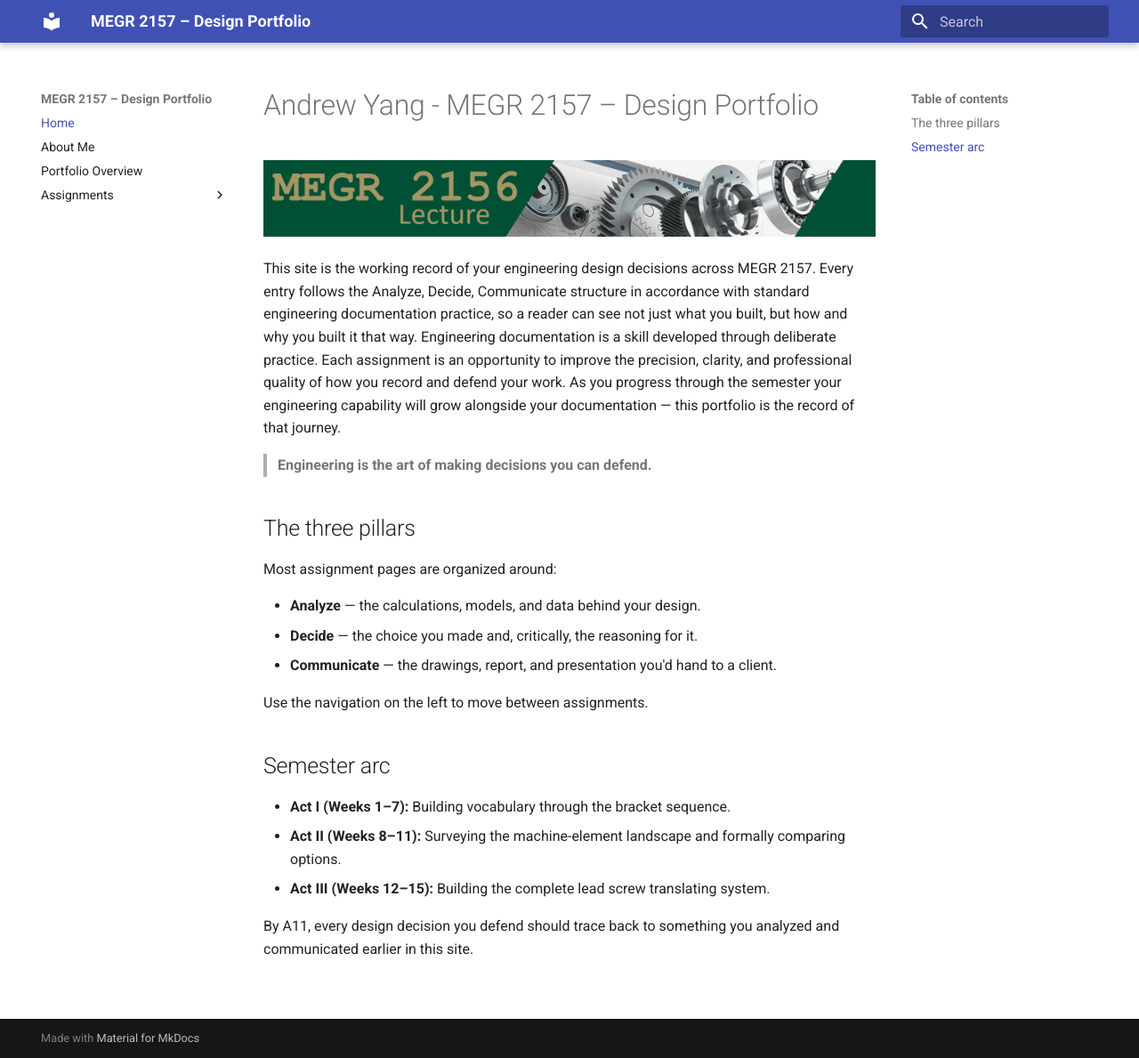
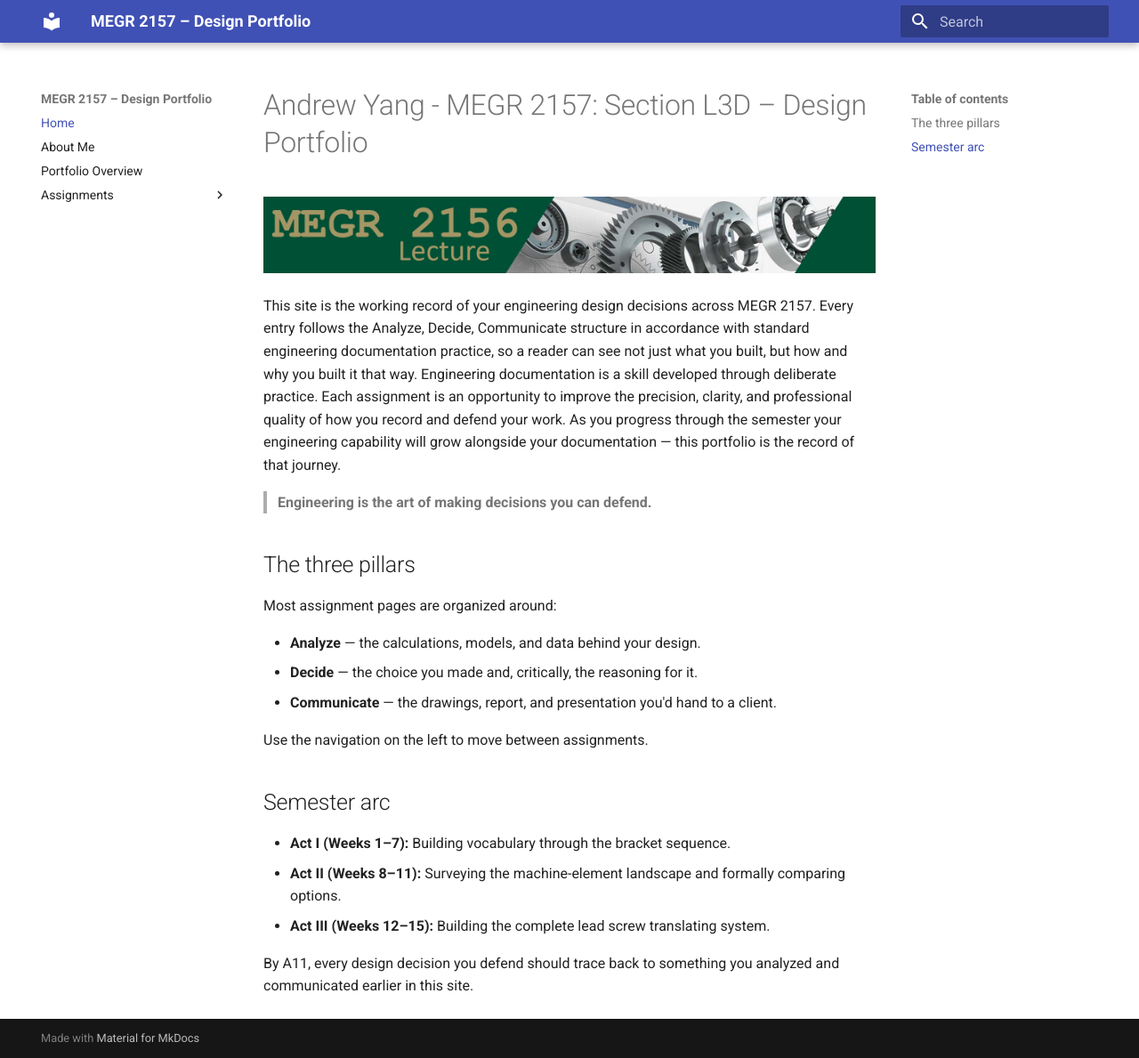
Before and after one commit to AndrewYang2428/AndrewYang-megr2157-portfolio, an MkDocs documentation site: the page built from docs/index.md, in a window 1280 px wide and 1189 px high. Shown: the whole window at 89% size. Built offline with MkDocs 1.6.1 and Material for MkDocs 9.7.7, drawn with Linux system fonts in a browser that asks for light colours.

Commit message:
Update portfolio title and section information

```diff
--- a/docs/index.md
+++ b/docs/index.md
@@ -1,4 +1,4 @@
-# Andrew Yang - MEGR 2157 – Design Portfolio
+# Andrew Yang - MEGR 2157: Section L3D – Design Portfolio
 
 ![MEGR 2156-7 Title](MEGR2156title.png)
 
```
